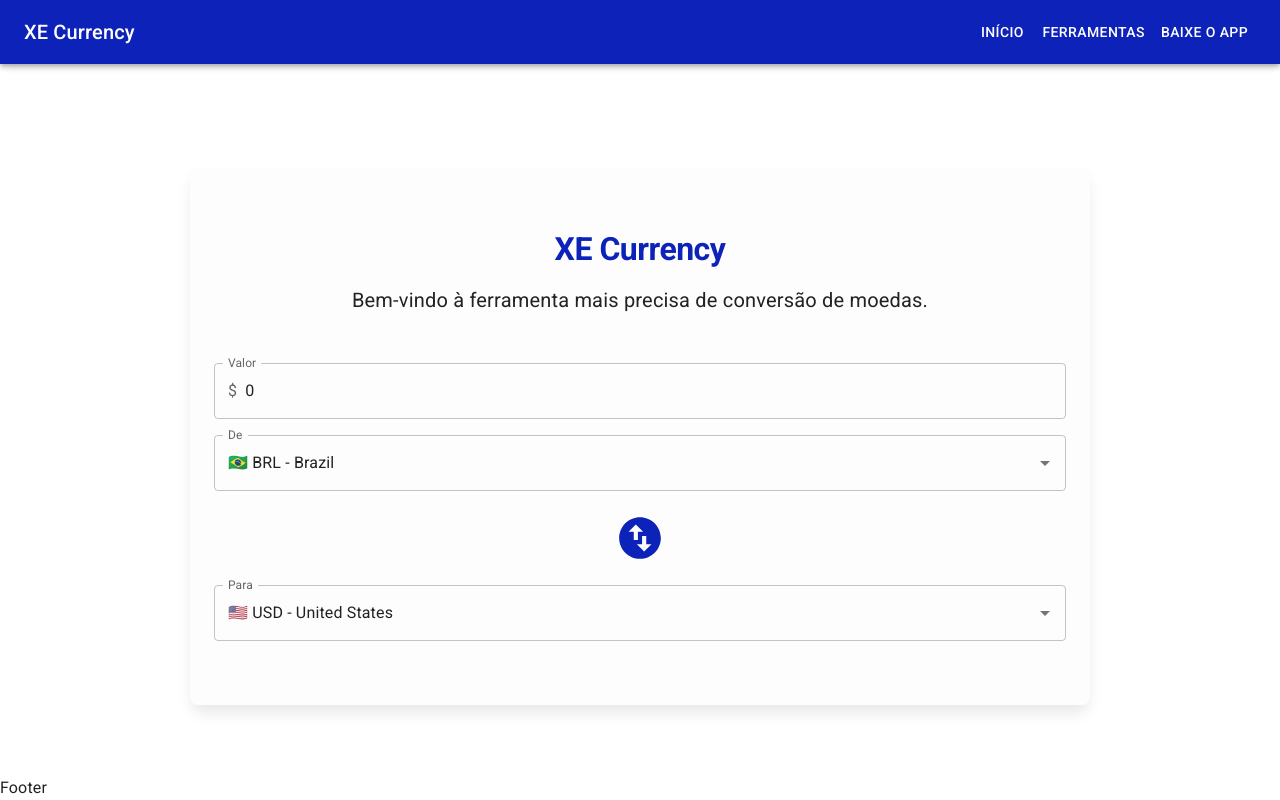
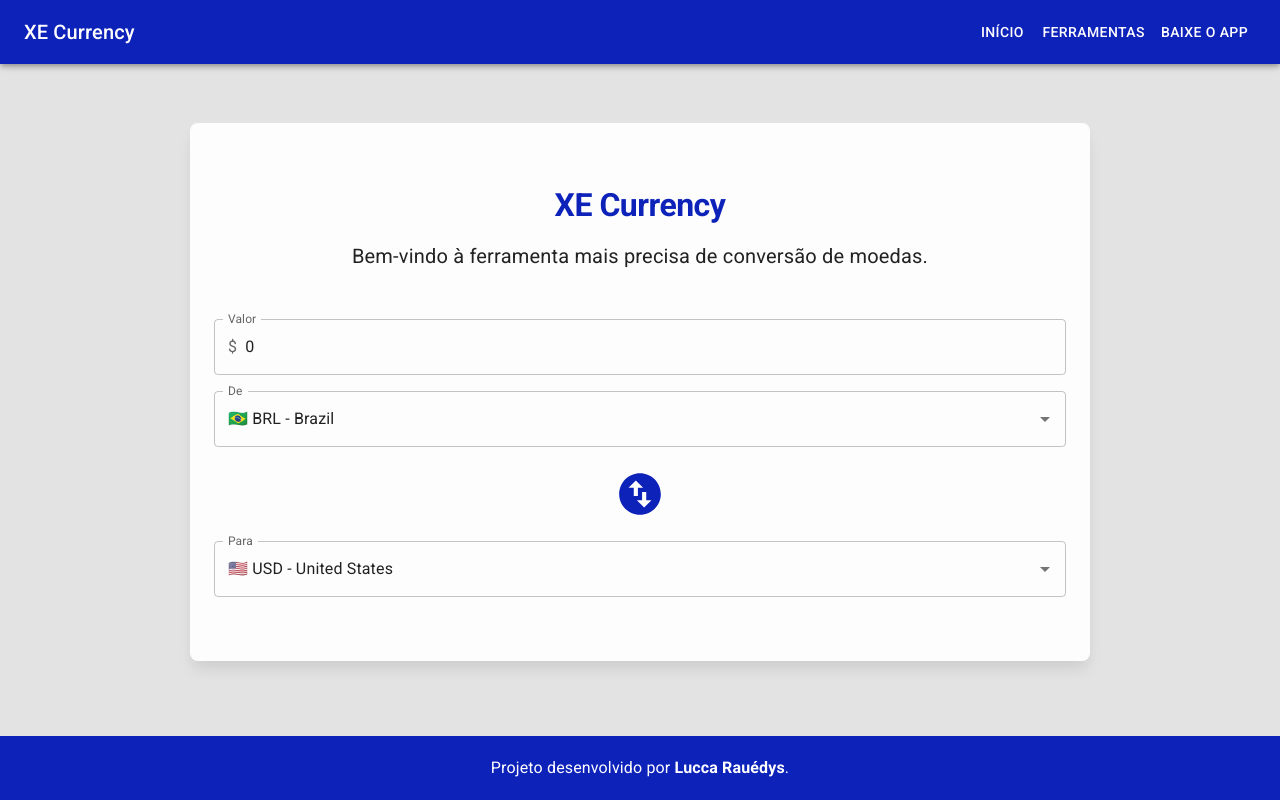
Before and after one commit to luccarauedys/currency-converter, a React (Vite) app: page / in a window 1280 px wide. Built offline with nearby package versions, Linux system fonts and the light colour scheme; a web font is replaced by a local one.

Commit message:
feat: add footer e alguns ajustes de estilo

```diff
--- a/src/App.tsx
+++ b/src/App.tsx
@@ -1,7 +1,7 @@
-import { Container, Typography } from "@mui/material";
-
+import { Container } from "@mui/material";
 import DrawerAppBar from "./components/DrawerAppBar";
 import Main from "./components/Main";
+import Footer from "./components/Footer";
 
 export default function App() {
   const containerStyles = {
@@ -15,7 +15,7 @@
     <Container maxWidth={false} disableGutters sx={containerStyles}>
       <DrawerAppBar />
       <Main />
-      <Typography>Footer</Typography>
+      <Footer />
     </Container>
   );
 }
--- a/src/components/DrawerAppBar.tsx
+++ b/src/components/DrawerAppBar.tsx
@@ -43,7 +43,7 @@
   );
 
   return (
-    <Box sx={{ display: "flex", marginBottom: "6rem" }}>
+    <Box sx={{ display: "flex", marginBottom: "3rem" }}>
       <CssBaseline />
 
       <AppBar component="nav" sx={{ backgroundColor: "#0d22b9" }}>
--- /dev/null
+++ b/src/components/Footer.tsx
@@ -0,0 +1,20 @@
+import { Container, Typography } from "@mui/material";
+
+export default function Footer() {
+  const containerStyles = {
+    backgroundColor: "#0d22b9",
+    height: { xs: "56px", sm: "64px" },
+    display: "flex",
+    alignItems: "center",
+  };
+
+  const pStyles = { width: "100%", textAlign: "center", color: "white" };
+
+  return (
+    <Container maxWidth={false} sx={containerStyles}>
+      <Typography sx={pStyles}>
+        Projeto desenvolvido por <strong>Lucca Rauédys</strong>.
+      </Typography>
+    </Container>
+  );
+}
--- a/src/index.css
+++ b/src/index.css
@@ -1,3 +1,3 @@
 body {
-  background-color: "#e3e3e3" !important;
+  background-color: #e3e3e3 !important;
 }
```
